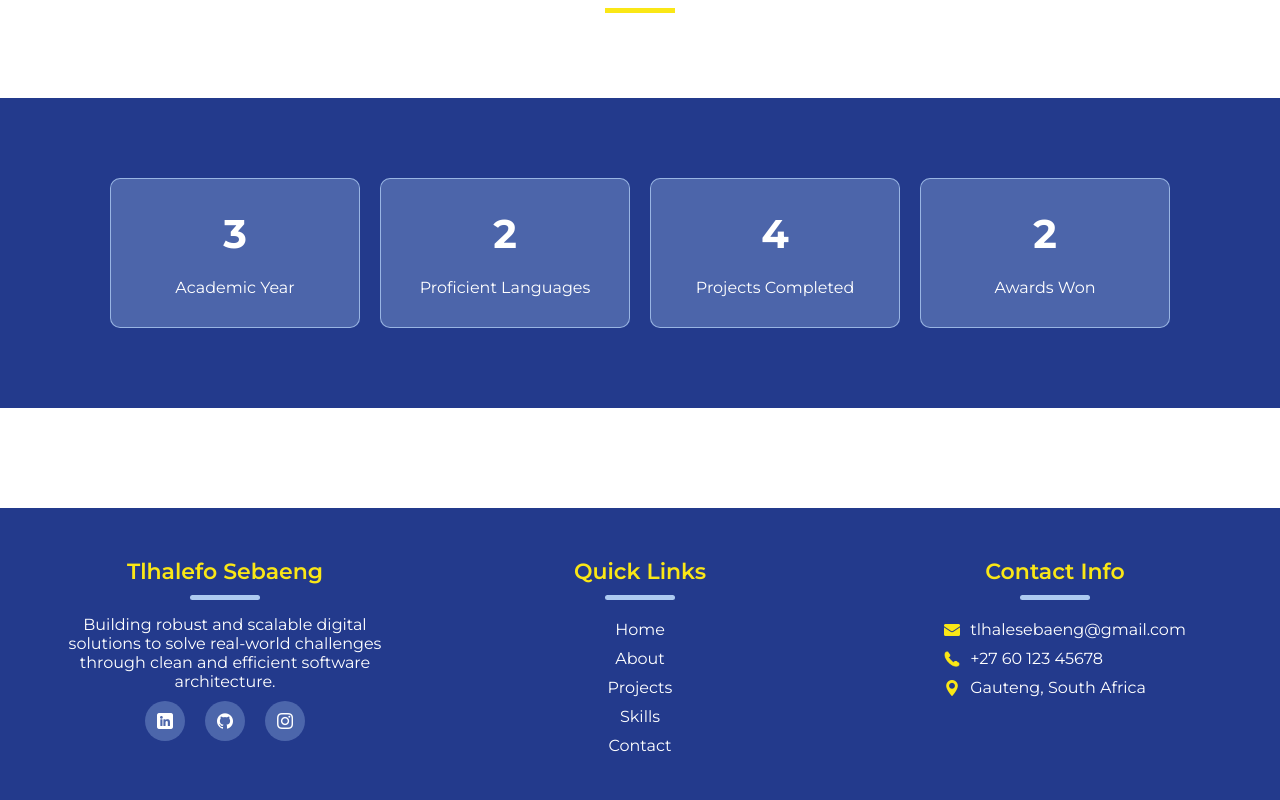
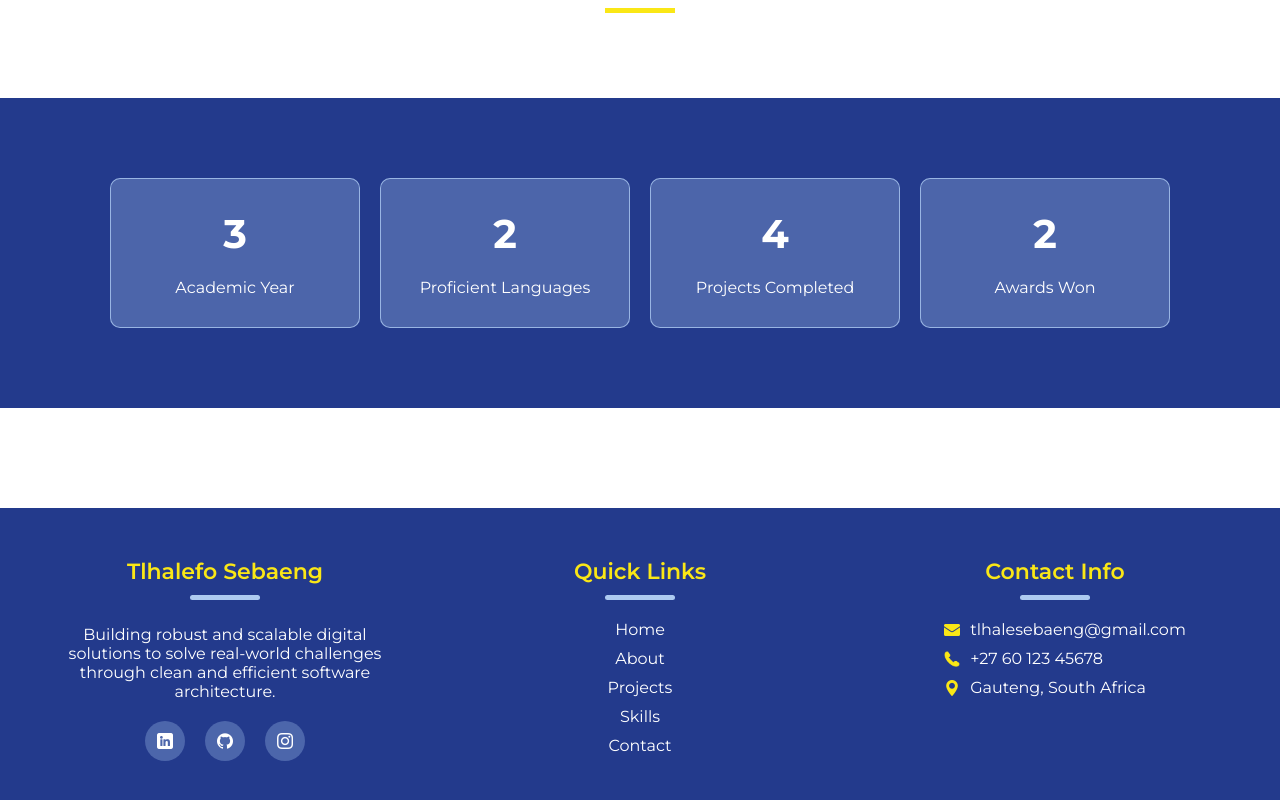
Before and after one commit to tlhalesebaeng/my-portfolio, a React (Vite) app: page / in a window 1280 px wide. Shown: the part 737-1537 px from the top of the page. Built offline with nearby package versions, Linux system fonts and the light colour scheme.

Commit message:
increase about paragraph top margin

```diff
--- a/src/components/footer/Footer.css
+++ b/src/components/footer/Footer.css
@@ -42,7 +42,7 @@ footer .marker {
 
 .footer-about p {
     color: rgb(255, 255, 255);
-    margin: 10px 0px;
+    margin: 20px 0px;
     text-align: center;
     display: flex;
     align-items: center;
```
